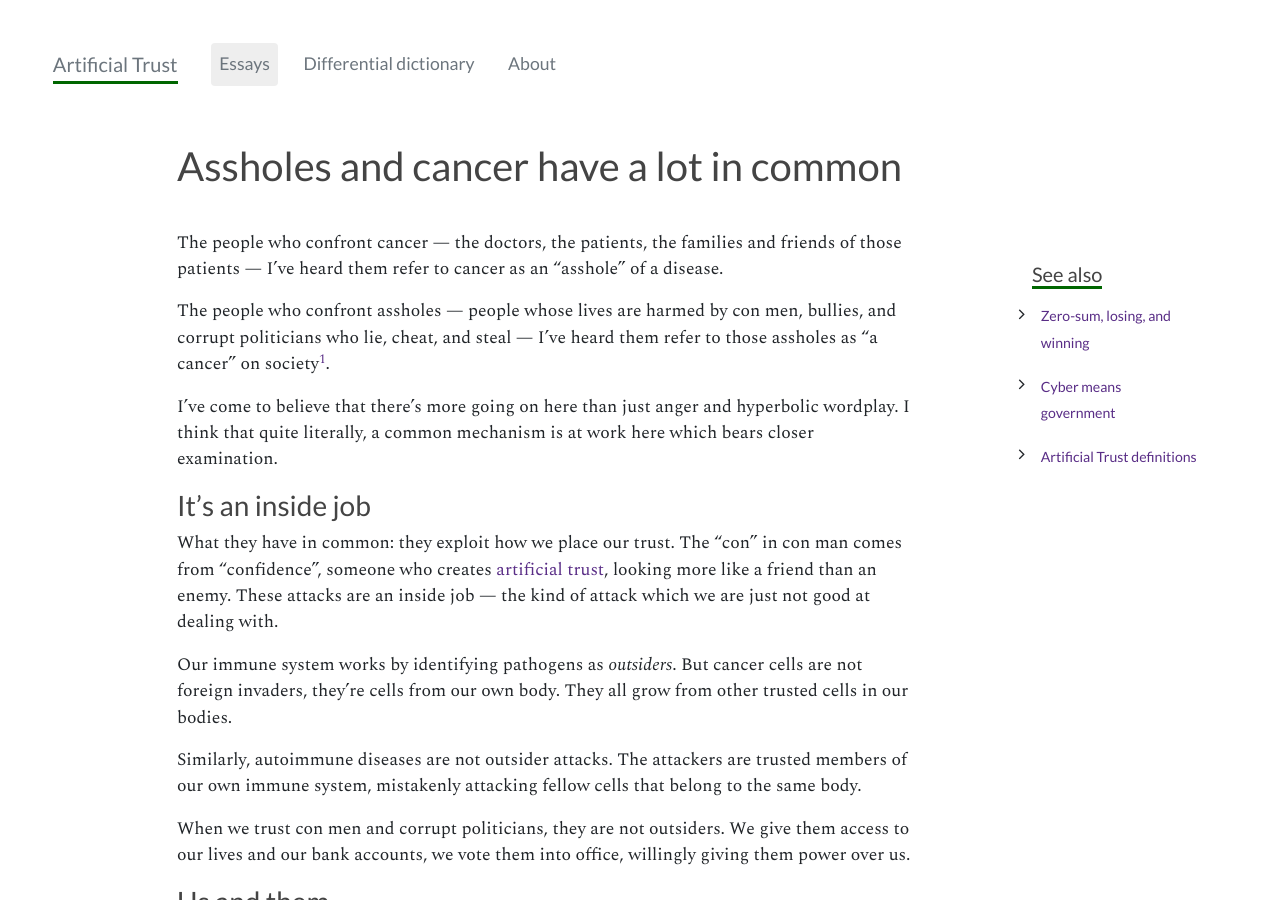
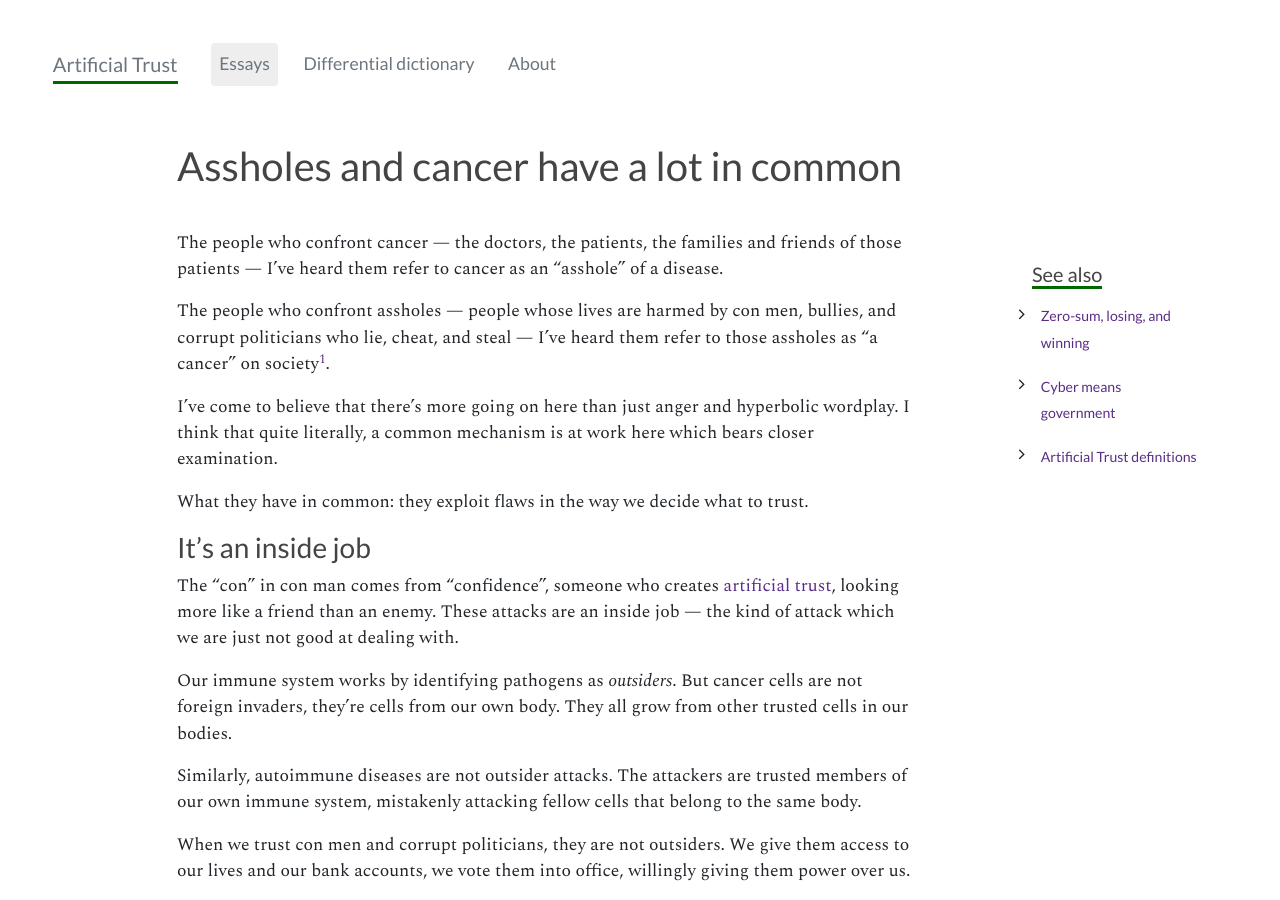
Before and after one commit to straz/artificialtrust, a Jekyll site: the page built from _articles/assholes.md, in a window 1280 px wide and 900 px high. Built offline with Jekyll 4.4.1, drawn with Linux system fonts in a browser that asks for light colours; nearby versions of some CDN libraries.

Commit message:
what to trust

```diff
--- a/_articles/assholes.md
+++ b/_articles/assholes.md
@@ -23,14 +23,16 @@ I've come to believe that there's more going on here than just anger
 and hyperbolic wordplay. I think that quite literally, a common
 mechanism is at work here which bears closer examination.
 
+What they have in common: they exploit flaws in the way we decide what
+to trust.
+
 ### It's an inside job
 
-What they have in common: they exploit how we place our trust. The
-"con" in con man comes from "confidence", someone who creates
+The "con" in con man comes from "confidence", someone who creates
 [artificial trust]({{ '../definitions/trust' | relative-url }} ),
-looking more like a friend than an enemy. These attacks are an
-inside job &mdash; the kind of attack which we are just not good
-at dealing with.
+looking more like a friend than an enemy. These attacks are an inside
+job &mdash; the kind of attack which we are just not good at dealing
+with.
 
 Our immune system works by identifying pathogens as *outsiders*.  But
 cancer cells are not foreign invaders, they're cells from our own
```
